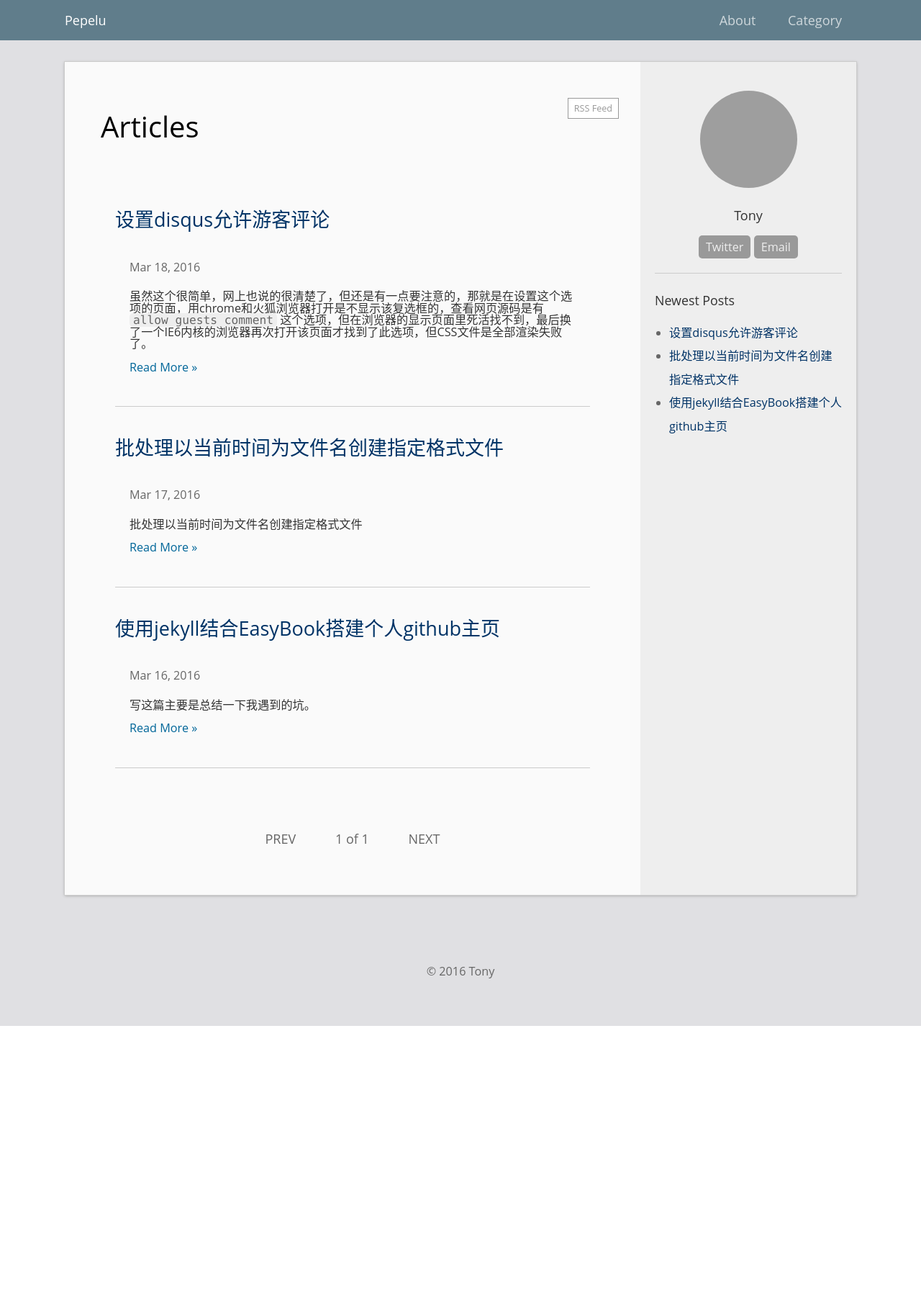
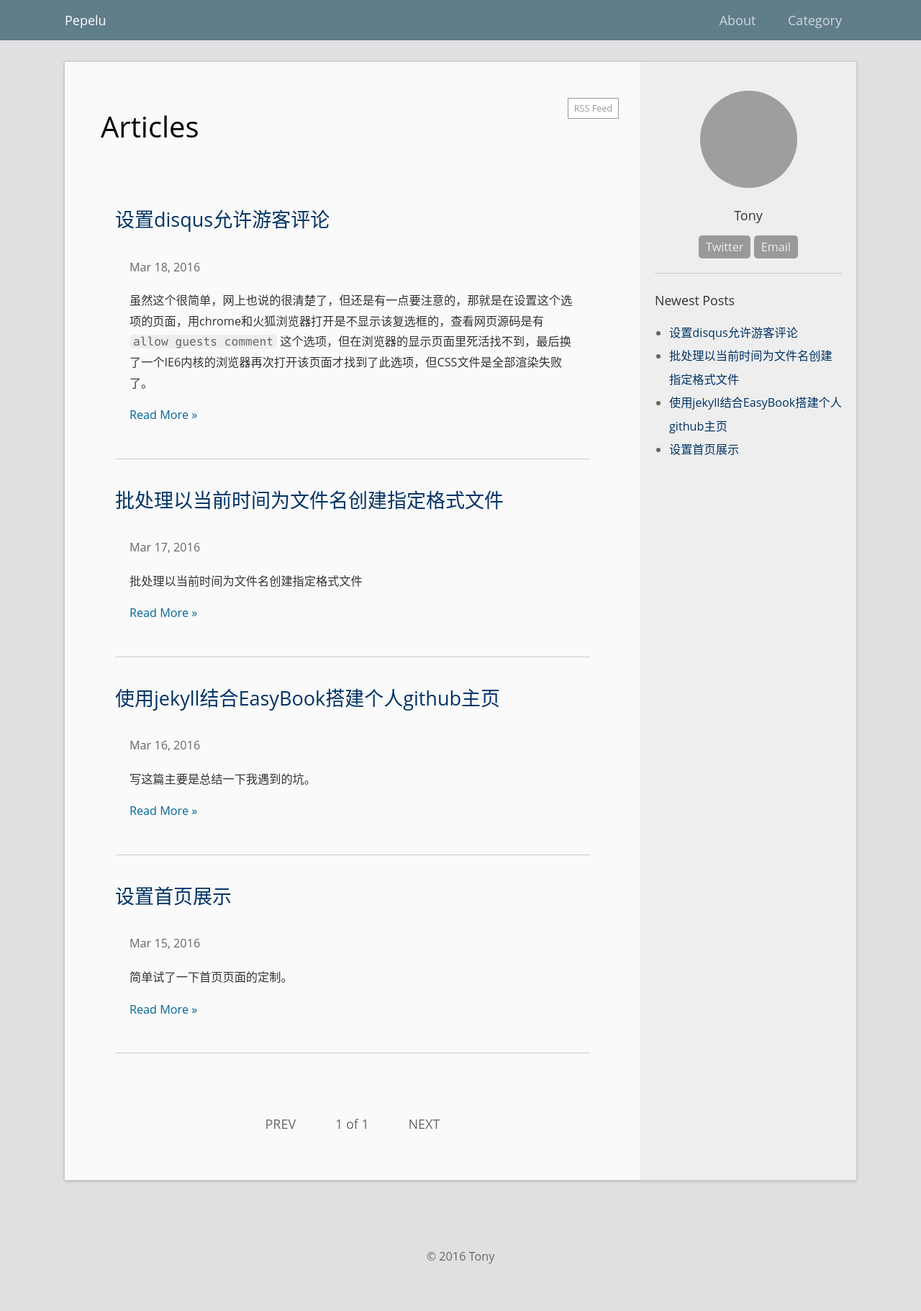
Before and after one commit to TonyPepelu/TonyPepelu.github.io, a Jekyll site: the page built from index.html, in a window 1280 px wide. Shown: the whole page at 72% size. Built offline with Jekyll 4.4.1, drawn with Linux system fonts in a browser that asks for light colours; the list of posts is cut into pages by our own code; before the commit the page ends 1425 px from its top, so only the background shows below that; grey boxes are pictures that could not be loaded.

Commit message:
change css style

```diff
--- /dev/null
+++ b/_posts/2016-03-15-set-excerpt-font-size.md
@@ -0,0 +1,23 @@
+---
+layout: post
+title:  设置首页展示
+date:   2016-03-15 09:00:13
+categories: Tools
+---
+简单试了一下首页页面的定制。
+
+
+
+## 修改字体大小
+
+在`css/main.scss` 文件中修改全局的字体格式。
+
+
+
+## 修改首页展示的字体大小，间距
+
+在`_sass/_home.scss` 文件中，找到`post-excerpt` : 摘抄，修改这里的样式就会改变首页展示的字体。
+
+字体大小 ： `font-size: $small-font-size;`
+
+行距 ：`line-height: 1.75;`
--- a/_sass/_home.scss
+++ b/_sass/_home.scss
@@ -44,7 +44,7 @@
     .post-excerpt {
         &, * {
             font-size: $small-font-size;
-            line-height: $small-font-size;
+            line-height: 1.75;
             padding-top: 0;
             padding-bottom: 0;
 	        color: #333;
```
